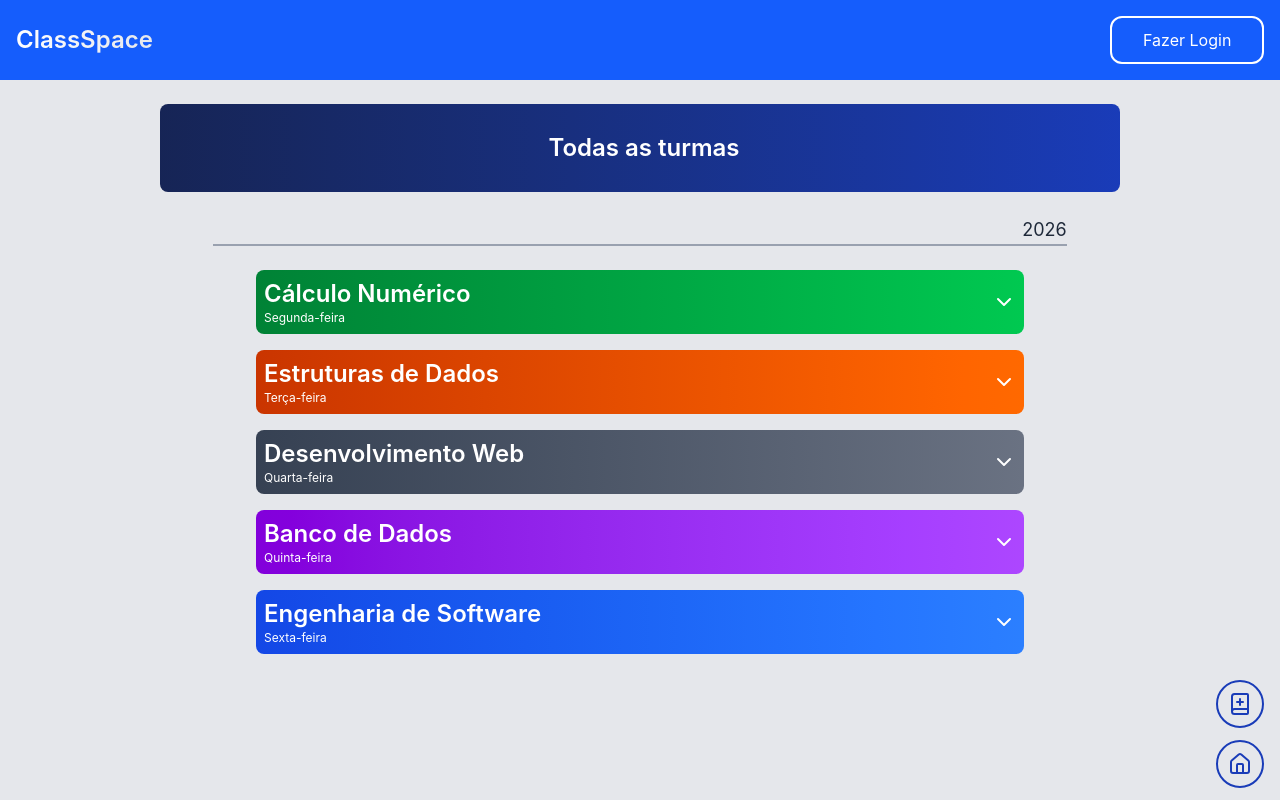
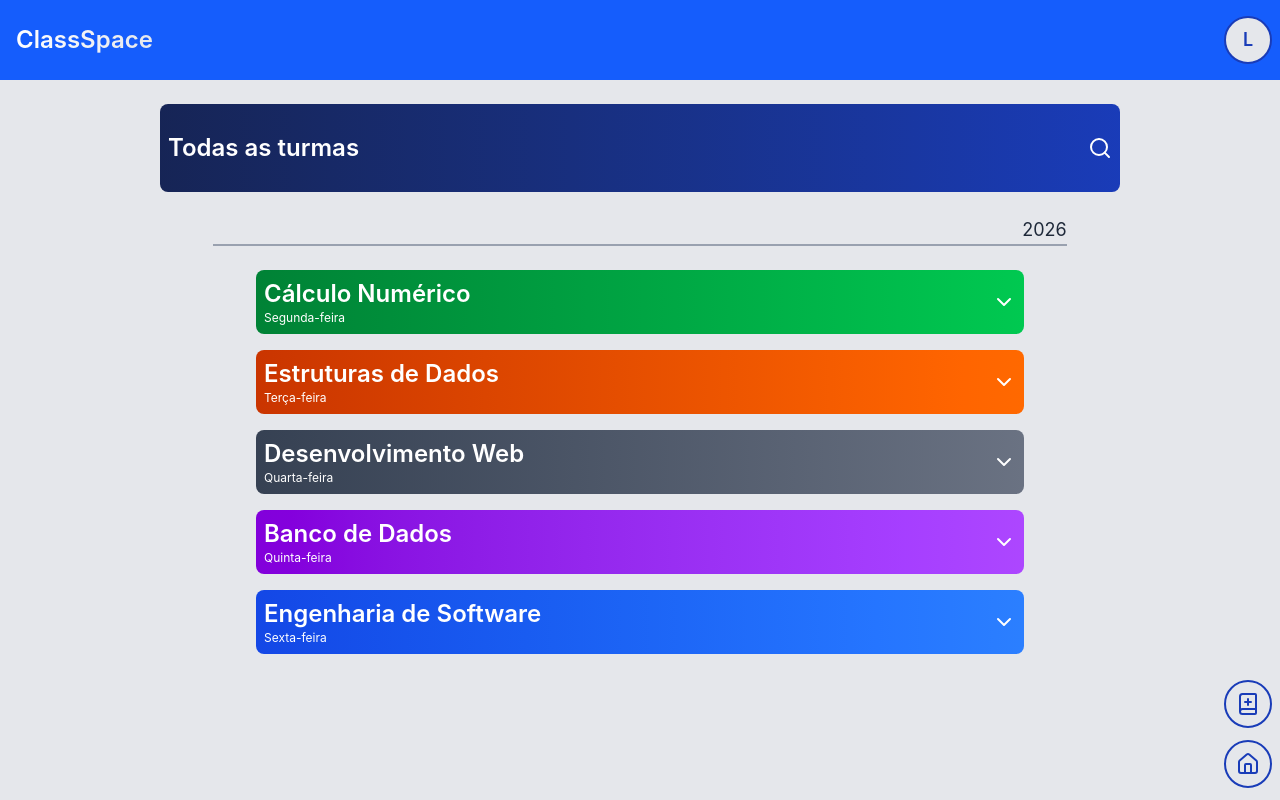
Before and after one commit to Luiizzx/ClassSpace_FrontEnd, a React (Vite) app: page / in a window 1280 px wide. Built offline with nearby package versions, Linux system fonts and the light colour scheme.

Commit message:
Correção em componentes e criação de um builder pra requisições de API

```diff
--- a/src/App.jsx
+++ b/src/App.jsx
@@ -6,12 +6,12 @@ import { Login } from './pages/login/Login';
 import { CreateAccount } from './pages/createAccount/CreateAccount';
 
 export default function App() {
-  const [isLogged, setIsLogged] = useState(false);
+  const [isLogged, setIsLogged] = useState(true);
 
   return (
     <Routes>
       <Route
-        element={<PageBuilder isLogged={isLogged} page={Home}/>}
+        element={<PageBuilder isLogged={isLogged} page={<Home isLogged={isLogged}/>}/>}
         path="/"
       />
 
--- a/src/components/buttons/button.jsx
+++ b/src/components/buttons/button.jsx
@@ -2,7 +2,7 @@ export function Button({icon, text, onClick, extraStyles}){
   return(
     <button
       onClick={onClick}
-      className={`bg-gray-200 border-blue-800 w-12 h-12 border-2 rounded-3xl mr-4 flex
+      className={`bg-gray-200 border-blue-800 w-12 h-12 border-2 rounded-3xl mr-4 sm:mr-2 flex
         items-center justify-center ${extraStyles}`}
     >
       {text !== "" &&
--- a/src/components/structure/header.jsx
+++ b/src/components/structure/header.jsx
@@ -19,8 +19,8 @@ export function Header({isLogged, onClickFn}){
         :
           <button
             onClick={() => onClickFn("/login")}
-            className="bg-inherit w-1/2 sm:w-1/3 lg:w-1/5 h-12 border-white text-white border-2 rounded-xl
-              hover:scale-105 transition mr-4"
+            className="bg-inherit w-3/5 sm:w-1/3 lg:w-1/5 h-12 border-white text-white border-2 rounded-xl
+              hover:scale-[1.02] transition mr-4"
           >
             Fazer Login
           </button>
--- a/src/pageBuilder.jsx
+++ b/src/pageBuilder.jsx
@@ -4,7 +4,6 @@ import { useLocation, useNavigate } from "react-router-dom";
 import { BookPlusIcon, House} from "lucide-react";
 
 export function PageBuilder({isLogged, page}){
-  const Page = page;
   const navigate = useNavigate();
   const location = useLocation();
 
@@ -18,10 +17,10 @@ export function PageBuilder({isLogged, page}){
       <Header isLogged={isLogged} onClickFn={onNavigate}/>
 
       <div className="bg-gray-200 flex-1 overflow-y-auto">
-        {<Page />}
+        {page}
       </div>
 
-      <div className="hidden h-28 w-24 md:flex flex-col gap-2 absolute bottom-2 right-0">
+      <div className="hidden h-28 w-24 sm:flex flex-col gap-2 absolute bottom-2 right-0">
         <div className="w-full h-1/2 flex justify-end">
           <Button
             extraStyles={"hover:scale-[1.02]"}
--- a/src/pages/home/Home.jsx
+++ b/src/pages/home/Home.jsx
@@ -1,10 +1,12 @@
 import { useState } from "react";
 import { ClassCard } from "../../components/cards/classCard";
 import { ClassModulesSection } from "./classModulesSection";
+import { Plus, Search } from "lucide-react";
 
-export function Home(){
+export function Home({isLogged}) {
   const [display, setDisplay] = useState(null);
 
+  // const classesData = [];
   const classesData = [
     {
       key: 1,
@@ -44,26 +46,48 @@ export function Home(){
   ];
 
   function onClickDisplay(id) {
-    setDisplay((prev) => (prev === id ? null : id))
+    setDisplay((prev) => (prev === id ? null : id));
   }
 
-  return(
+  return (
+    <div className="w-full h-full">
+      {classesData.length > 0 ? (
         <div className="bg-gray-200 flex flex-1 flex-col items-center gap-6">
-      <div className="bg-linear-to-r from-blue-950 to-blue-800 w-11/12 lg:w-3/4 h-22 rounded-lg flex items-center
-        justify-center mt-6"
+          <div className="bg-linear-to-r from-blue-950 to-blue-800 w-11/12 lg:w-3/4 h-22 rounded-lg flex flex-row justify-center mt-6">
+
+            <div className="bg-inherit w-4/5 h-full flex items-center">
+              <h1 className="text-white font-semibold text-2xl ml-2">
+                Todas as turmas
+              </h1>
+            </div>
+
+            <div className="bg-inherit w-1/5 h-full flex flex-row">
+
+              <button
+                title="Pesquisar turma"
+                className="h-full w-full flex items-center justify-end hover:scale-110 transition sm:hidden"
               >
-        <h1 className="text-white font-semibold text-2xl ml-2">Todas as turmas</h1>
+                <Plus className="text-white mr-2" />
+              </button>
+
+              <button
+                title="Pesquisar turma"
+                className="h-full w-full flex items-center justify-end hover:scale-110 transition"
+              >
+                <Search className="text-white mr-2" />
+              </button>
+            </div>
           </div>
 
           <div className="w-11/12 lg:w-2/3 border-b-2 border-gray-400 flex justify-end">
             <p className="text-gray-800 text-lg">2026</p>
           </div>
 
-      <div className="relative w-11/12 lg:w-3/5 flex flex-col gap-4 pb-4" >
+          <div className="relative w-11/12 lg:w-3/5 flex flex-col items-center gap-4 pb-4">
             {classesData.map((classData) => (
               <div
                 key={classData.key}
-            className="w-full h-full flex flex-col items-center gap-4"
+                className="w-full sm:w-10/12 lg:w-full h-full flex flex-col items-center gap-4"
               >
                 <ClassCard
                   subject={classData.subject}
@@ -72,12 +96,34 @@ export function Home(){
                   onClickFn={() => onClickDisplay(classData.key)}
                   isExpanded={display === classData.key}
                 />
-            {display === classData.key &&
-              <ClassModulesSection />
-            }
+
+                {display === classData.key && <ClassModulesSection />}
               </div>
             ))}
           </div>
         </div>
-  )
+      ) : (
+        <div className="w-full h-full flex flex-col items-center justify-center gap-2">
+          <div className="w-4/5 flex flex-col justify-center text-center">
+            <h1 className={`${isLogged ? "text-2xl" : "text-xl"} text-gray-800 font-bold`}>
+              {isLogged ? "Ainda não tem turma?" : "Suas turmas aparecerão aqui após você entrar em sua conta"}
+            </h1>
+          </div>
+
+          <div className="w-full flex justify-center">
+            {isLogged &&
+              <button
+                onClick={() => {}}
+                className="w-4/5 sm:w-3/5 md:w-1/2 lg:w-1/3 h-11 bg-gray-800 text-gray-200 flex items-center justify-center
+                gap-2 rounded-xl font-medium shadow-md transition-all duration-200 hover:bg-gray-700 hover:scale-105"
+              >
+                <span>Adicionar turma</span>
+                <Plus size={18} />
+              </button>
             }
+          </div>
+        </div>
+      )}
+    </div>
+  );
+}
--- /dev/null
+++ b/src/utils/fetchBuilder.js
@@ -0,0 +1,20 @@
+const apiUrl = "localhost:3001"
+
+export async function fetchBuilder(method, route, obj){
+  const fullRoute = apiUrl + route;
+
+  try{
+    const result = await fetch(fullRoute, {
+      method: method,
+      headers: { 'Content-Type': 'application/json' },
+      body: JSON.stringify(obj)
+    })
+
+    const data = await result.json();
+
+    return data;
+  }
+  catch (error) {
+    console.log(error)
+  }
+}
```
Lines whose indentation alone changed are shown as unchanged.
